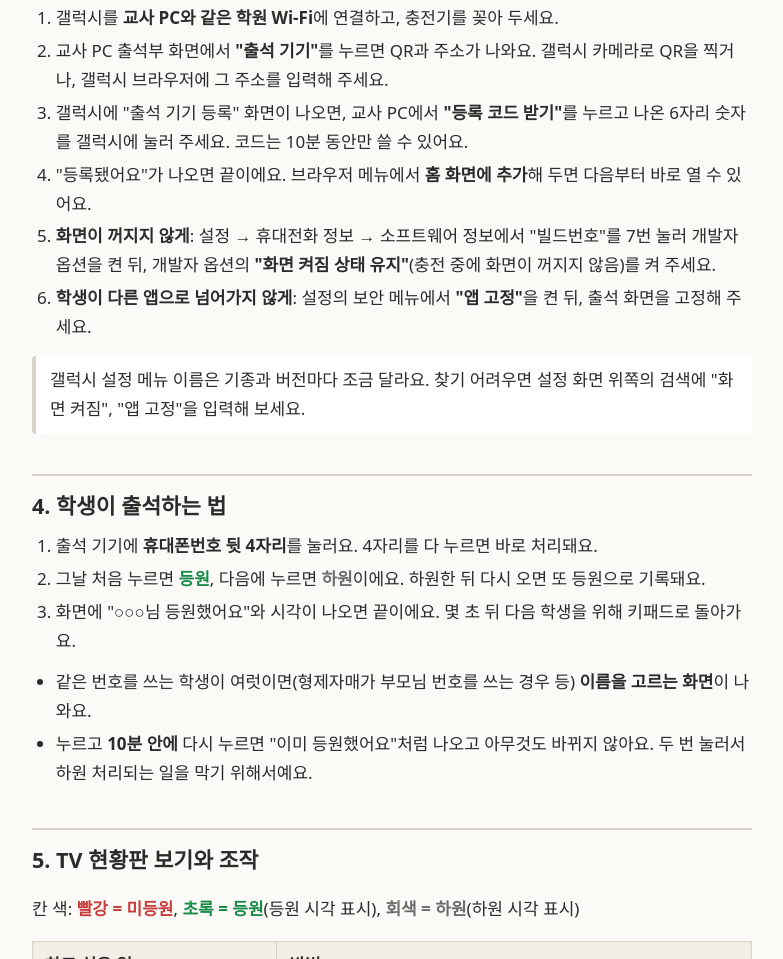
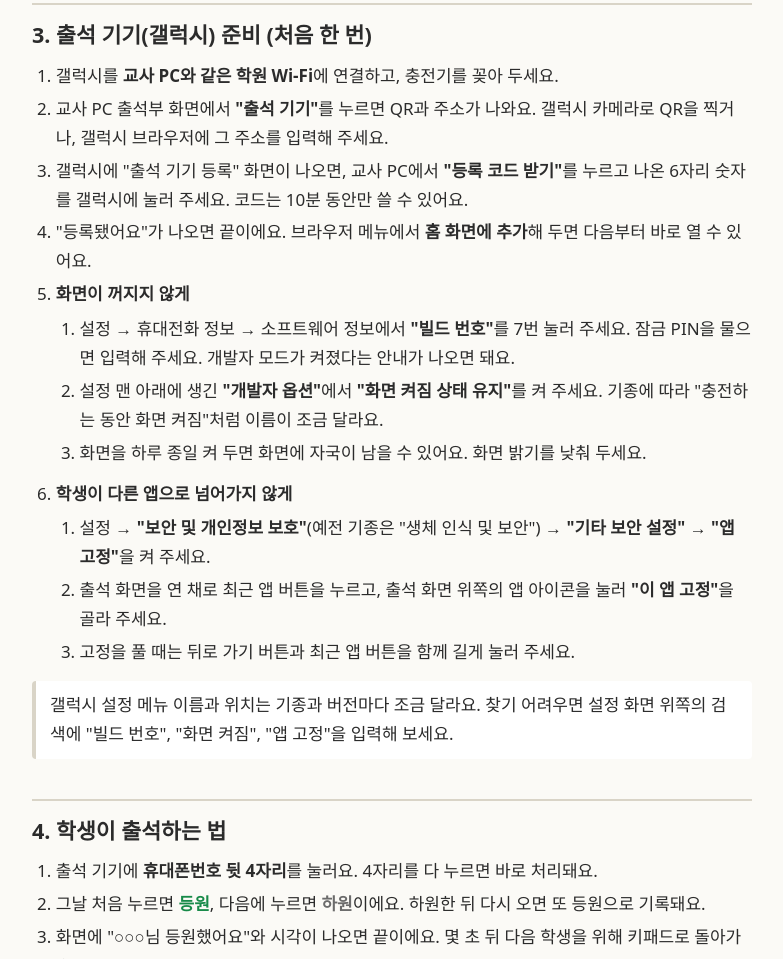
Before and after one commit to Bluecode77732/Attendance-Table, a plain HTML site: page manual.html in a window 1280 px wide. Shown: the part 1545-2504 px from the top of the page, without its empty margins (248-1031 px from the left). Drawn offline with Linux system fonts and the light colour scheme.

Commit message:
납품 zip 준비: 휴대용 Node 고르기와 갤럭시 설정 안내
- start.bat: 64비트(AMD64)면 node\x64, 아니면 node\x86을 고르고 첫 줄에 Node 버전을 보여 준다
- manual.html: 갤럭시 화면 켜짐 유지와 앱 고정 안내를 기종별 메뉴 이름과 검색어로 보강,
  검은 창 첫 줄 안내 추가
- ARCHITECTURE, ROADMAP(영문, 한국어): 배포 구성 기록. 학원 PC가 64비트 Windows 10으로
  확인돼(2026-11-03) zip에는 Node 24.22.2 x64만 넣는다

zip은 압축을 풀어 start.bat으로 실행해 확인했다. zip 파일 자체는 저장소에 넣지 않는다.

Co-Authored-By: Claude Opus 5.5 <noreply@anthropic.com>

```diff
--- a/manual.html
+++ b/manual.html
@@ -65,7 +65,7 @@
     <li>Windows 보안(방화벽) 창이 뜨면 <strong>"액세스 허용"</strong>을 눌러 주세요. 한 번 뜨는 게 정상이고, 허용해야 출석 기기가 접속할 수 있어요.
       <div class="note warn">허용 버튼이 눌리지 않거나, 창이 뜨지 않았는데 출석 기기가 접속되지 않으면 PC를 관리하는 분께 "이 PC의 <code>node.exe</code>가 8080번 포트로 들어오는 접속을 허용하게 해 주세요"라고 요청해 주세요.</div>
     </li>
-    <li>검은 창이 하나 열리고, 잠시 뒤 브라우저에 <strong>출석부 화면</strong>이 자동으로 열려요.
+    <li>검은 창이 하나 열리고, 잠시 뒤 브라우저에 <strong>출석부 화면</strong>이 자동으로 열려요. 검은 창 첫 줄의 <code>Node v… (AMD64)</code> 같은 글은 이 PC에 맞는 실행 파일을 골랐다는 표시예요. 문의할 때 이 줄을 알려 주세요.
       <div class="note"><strong>검은 창은 닫지 마세요.</strong> 이 창이 출석부 서버라서 닫으면 꺼져요. 최소화는 괜찮아요.</div>
     </li>
     <li>브라우저에서 <kbd>F11</kbd>을 누르면 전체 화면이 돼요. PC 화면을 TV에 연결(HDMI 등)해서 띄워 주세요.</li>
@@ -94,10 +94,22 @@
     <li>교사 PC 출석부 화면에서 <strong>"출석 기기"</strong>를 누르면 QR과 주소가 나와요. 갤럭시 카메라로 QR을 찍거나, 갤럭시 브라우저에 그 주소를 입력해 주세요.</li>
     <li>갤럭시에 "출석 기기 등록" 화면이 나오면, 교사 PC에서 <strong>"등록 코드 받기"</strong>를 누르고 나온 6자리 숫자를 갤럭시에 눌러 주세요. 코드는 10분 동안만 쓸 수 있어요.</li>
     <li>"등록됐어요"가 나오면 끝이에요. 브라우저 메뉴에서 <strong>홈 화면에 추가</strong>해 두면 다음부터 바로 열 수 있어요.</li>
-    <li><strong>화면이 꺼지지 않게</strong>: 설정 → 휴대전화 정보 → 소프트웨어 정보에서 "빌드번호"를 7번 눌러 개발자 옵션을 켠 뒤, 개발자 옵션의 <strong>"화면 켜짐 상태 유지"</strong>(충전 중에 화면이 꺼지지 않음)를 켜 주세요.</li>
-    <li><strong>학생이 다른 앱으로 넘어가지 않게</strong>: 설정의 보안 메뉴에서 <strong>"앱 고정"</strong>을 켠 뒤, 출석 화면을 고정해 주세요.</li>
+    <li><strong>화면이 꺼지지 않게</strong>
+      <ol>
+        <li>설정 → 휴대전화 정보 → 소프트웨어 정보에서 <strong>"빌드 번호"</strong>를 7번 눌러 주세요. 잠금 PIN을 물으면 입력해 주세요. 개발자 모드가 켜졌다는 안내가 나오면 돼요.</li>
+        <li>설정 맨 아래에 생긴 <strong>"개발자 옵션"</strong>에서 <strong>"화면 켜짐 상태 유지"</strong>를 켜 주세요. 기종에 따라 "충전하는 동안 화면 켜짐"처럼 이름이 조금 달라요.</li>
+        <li>화면을 하루 종일 켜 두면 화면에 자국이 남을 수 있어요. 화면 밝기를 낮춰 두세요.</li>
+      </ol>
+    </li>
+    <li><strong>학생이 다른 앱으로 넘어가지 않게</strong>
+      <ol>
+        <li>설정 → <strong>"보안 및 개인정보 보호"</strong>(예전 기종은 "생체 인식 및 보안") → <strong>"기타 보안 설정"</strong> → <strong>"앱 고정"</strong>을 켜 주세요.</li>
+        <li>출석 화면을 연 채로 최근 앱 버튼을 누르고, 출석 화면 위쪽의 앱 아이콘을 눌러 <strong>"이 앱 고정"</strong>을 골라 주세요.</li>
+        <li>고정을 풀 때는 뒤로 가기 버튼과 최근 앱 버튼을 함께 길게 눌러 주세요.</li>
+      </ol>
+    </li>
   </ol>
-  <div class="note">갤럭시 설정 메뉴 이름은 기종과 버전마다 조금 달라요. 찾기 어려우면 설정 화면 위쪽의 검색에 "화면 켜짐", "앱 고정"을 입력해 보세요.</div>
+  <div class="note">갤럭시 설정 메뉴 이름과 위치는 기종과 버전마다 조금 달라요. 찾기 어려우면 설정 화면 위쪽의 검색에 "빌드 번호", "화면 켜짐", "앱 고정"을 입력해 보세요.</div>
 
   <h2>4. 학생이 출석하는 법</h2>
   <ol>
```
Also changed, not shown: 1 other file.
